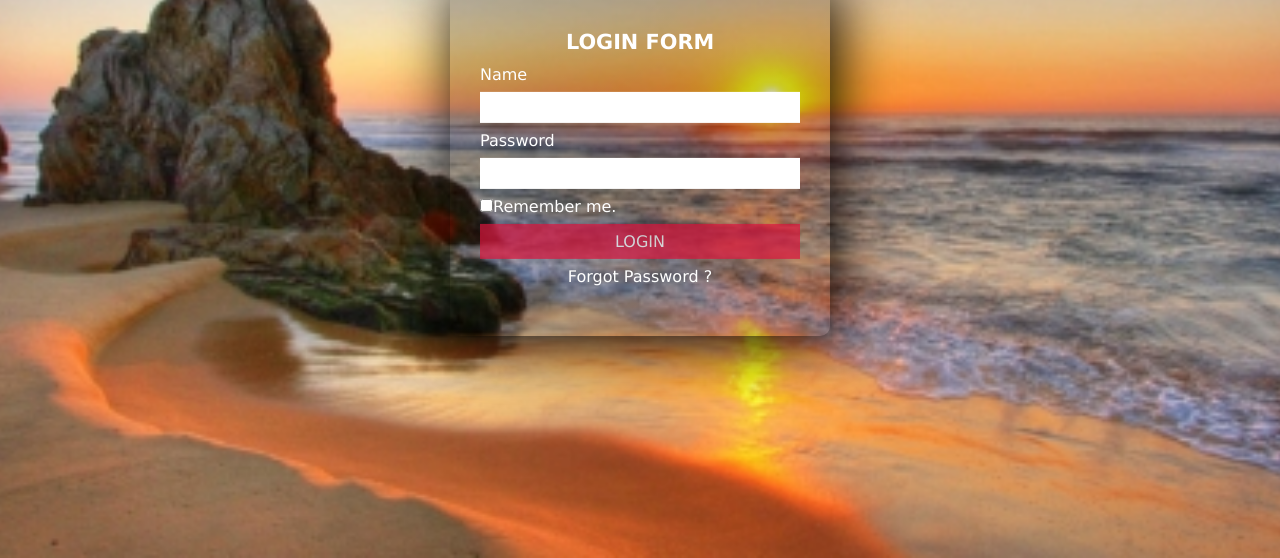
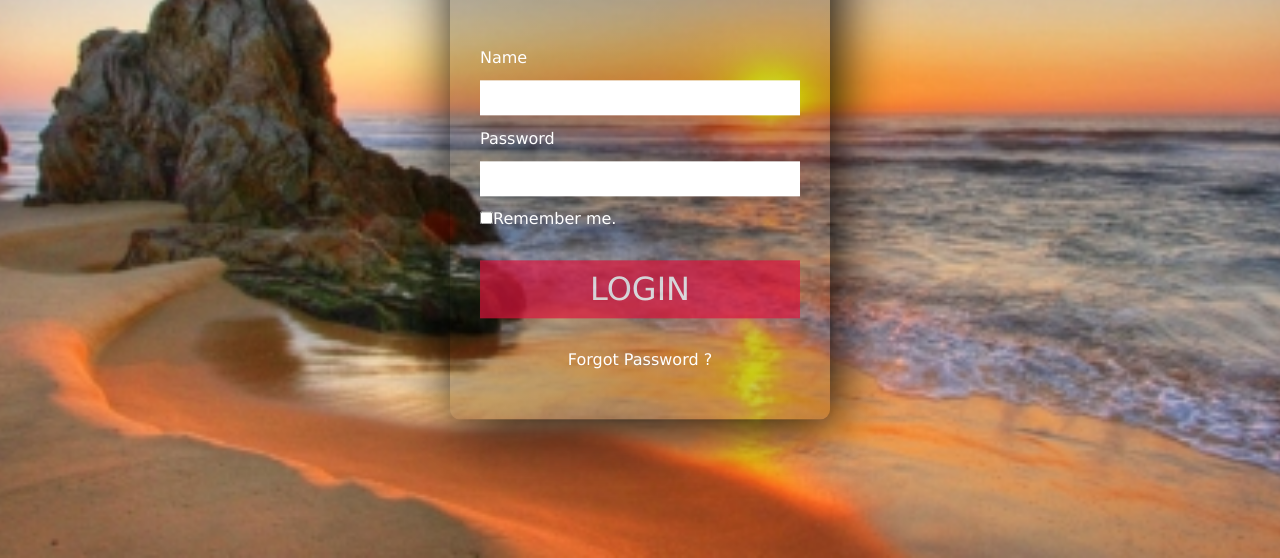
Before and after one commit to Mahes05/login-page, a plain HTML site: page index.html in a window 1280 px wide. Shown: the part 242-800 px from the top of the page. Drawn offline with Linux system fonts and the light colour scheme.

Commit message:
changed title

```diff
--- a/index.html
+++ b/index.html
@@ -3,7 +3,7 @@
 <head>
     <meta charset="UTF-8">
     <meta name="viewport" content="width=device-width, initial-scale=1.0">
-    <title>Login Page</title>
+    <title>Sample Login Page</title>
     <link rel="stylesheet" href="style.css">
 </head>
 <body>
--- a/style.css
+++ b/style.css
@@ -27,16 +27,16 @@
 }
 .login-form h1{
     text-align: center;
-    margin-bottom: .7rem;
-    font-size: 1.3rem;
+    margin-bottom: 2em;
+    font-size: 2em;
     text-transform: uppercase;
     cursor: pointer;
 }
 .control input{
     width: 100%;
-    padding: 8px;
+    padding: 10px;
     display: block;
-    margin: .5rem 0;
+    margin: 1em 0;
     outline: none;
     border: none;
 }
@@ -44,7 +44,7 @@
     background-color: crimson;
     color: #fff;
     text-transform: uppercase;
-    font-size: 1rem;
+    font-size: 2em;
     opacity: .7;
     transition: opacity .3s ease;
     cursor: pointer;
```
